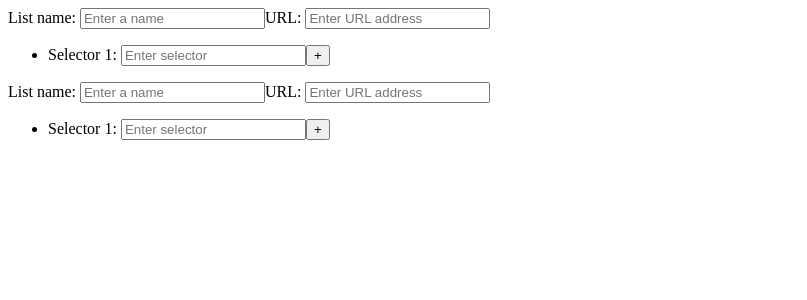
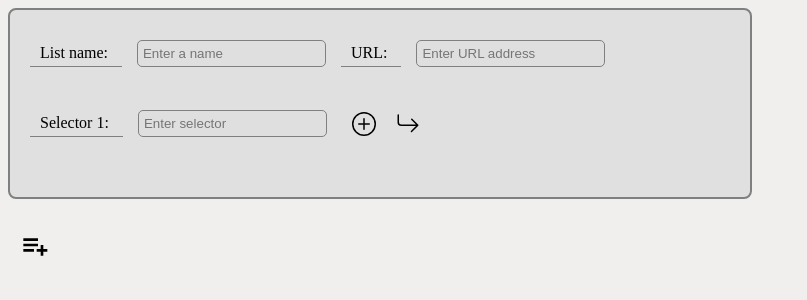
Before and after one commit to jericirenej/scraper-project, a React (Create React App) app: page / in a window 1280 px wide. Shown: the top 300 px of the page, without its empty margins (0-807 px from the left). Built offline with nearby package versions, Linux system fonts and the light colour scheme.

Commit message:
Implementation of adding/deleting whole (scrape)lists implemented. Basic CSS set-up. TO-DO: child selectors (recursive querying and rendering)! Idea: use browser storage API for initial implementation instead of MongoDB or similar?

```diff
--- a/package.json
+++ b/package.json
@@ -9,6 +9,7 @@
     "nanoid": "^3.1.20",
     "react": "^17.0.1",
     "react-dom": "^17.0.1",
+    "react-icons": "^4.1.0",
     "react-scripts": "4.0.1",
     "web-vitals": "^0.2.4"
   },
--- a/src/App.jsx
+++ b/src/App.jsx
@@ -2,26 +2,29 @@ import React, { Component, Fragment } from 'react';
 import Selector from './selectors';
 import UrlInput from './urlInput';
 import SiteMap from './classes/ScrapeList';
+import { BiListPlus } from "react-icons/bi";
+import "./style.css";
 
 
 class App extends Component {
   state = {
       siteMaps: [
-        new SiteMap(),
         new SiteMap()
       ]
   }
 
 
-  AddSelector = (position, element) => {
-    console.log(`Adding new selector AFTER Selector No. ${element+1}...`);
+  AddSelector = (position, index) => {
     let newState = this.state.siteMaps;
-    newState[position].addSelector(element);
+    newState[position].addSelector(index);
     this.setState({ siteMaps: newState });
   }
 
+  AddChild = (position, element) => {
+    console.log(`Adding a child selector at list ${position}, selector No. ${element + 1}`);
+  }
+
   DeleteSelector = (position, element) => {
-    console.log(`Deleting selector No. ${element +1 }...`);
     let newState = this.state.siteMaps;
     newState[position].deleteSelector(element);
     this.setState({ siteMaps: newState });
@@ -34,15 +37,29 @@ class App extends Component {
   }
 
   HandleSelectorChange = (input, position, element) =>  {
-    //console.log(`Selector ${element+1} input: ${input.target.value}`);
     let newState = this.state.siteMaps;
     newState[position].updateSelectorValue(element, input);
     this.setState({ siteMaps: newState});
 
   }
 
+  AddSiteMap = (position) => {
+    let newState = this.state.siteMaps
+    if (position) {
+      newState = newState.slice(0,position+1).concat(new SiteMap()).concat(newState.slice(position+1));
+    } else {
+      newState = newState.concat(new SiteMap());
+    }
+    this.setState( { siteMaps: newState });
+  }
+
+  DeleteSiteMap = (id) => {
+    let newState = this.state.siteMaps;
+    newState = newState.filter(item => item.id !== id);
+    this.setState({ siteMaps: newState });
+  }
+
   render() {
-    console.log(this.state.siteMaps);
     const siteMaps = this.state.siteMaps;
     return (
       <Fragment>
@@ -52,14 +69,17 @@ class App extends Component {
             urlValue = {siteMaps[itemIndex].url} nameValue = {siteMaps[itemIndex].name}
             urlProp = "url" nameProp = "name"
             onInputChange = {(input, identifier) => this.HandleUrlChange(input.target.value, itemIndex, identifier)}
+            onSiteDelete={() => this.DeleteSiteMap(item.id)}
+            siteMaps = {siteMaps.length}
           />
           <ul key= { item.id }>
           {item.selectors.map((selector, selectorIndex) => (
             <li key = {selector.id}>
             <Selector
               onAdd={()=>this.AddSelector(itemIndex, selectorIndex)}
-              onDelete={() => this.DeleteSelector(itemIndex, selectorIndex)}
-              onInputChange = {(input) => this.HandleSelectorChange(input.target.value, itemIndex, selectorIndex)}
+              onAddChild={() => this.AddChild(itemIndex, selectorIndex)}
+              onDelete={() => this.DeleteSelector(itemIndex, selector.id)}
+              onInputChange = {(input) => this.HandleSelectorChange(input.target.value, itemIndex, selector.id)}
               index={selectorIndex}
               children={siteMaps[itemIndex].selectors.length}
               inputValue={selector.value}
@@ -67,7 +87,12 @@ class App extends Component {
             </li>
             ))}
           </ul>
-        </section>))}
+        </section>))
+        }
+        <BiListPlus
+          className="addNewList button"
+          title="Add another scraping list"
+          onClick = {() => this.AddSiteMap()} />
       </Fragment>
 
       )
--- a/src/classes/ScrapeList.js
+++ b/src/classes/ScrapeList.js
@@ -22,14 +22,17 @@ class SiteMap {
   //or the array only has 1 element; or parameter is omitted, THEN use push();
   //ELSE insert selector AFTER the specified index.
   addSelector(index) {
+    console.log(`Index value passed: ${index}`)
     let selectors = this.selectors;
-    if (!index || index >= selectors.length - 1 || selectors.length === 0) {
-          selectors.push(new Selector(selectors.length));
+    if (index >= selectors.length - 1 || selectors.length === 0) {
+        console.log("Pushing new selector ...")
+        selectors.push(new Selector());
     } else {
+      console.log("Inserting new selector ...");
       let newSelectors = [
         ...selectors.slice(0, index + 1),
-        new Selector(index + 1),
-        ...selectors.slice(index + 1).map(item => ({...item, id: item.id + 1 }))
+        new Selector(),
+        ...selectors.slice(index + 1)
       ];
       this.selectors = newSelectors;
     }
@@ -37,16 +40,16 @@ class SiteMap {
 
   deleteSelector(index) {
     let reducedSelectors = this.selectors.filter(item => item.id !== index)
-    reducedSelectors = reducedSelectors.map(item => (
+  /*  reducedSelectors = reducedSelectors.map(item => (
       {...item, id: reducedSelectors.indexOf(item)}
-    ));
+    ));*/
     this.selectors = reducedSelectors;
   }
 
-  updateSelectorValue(index, input) {
-    let updatedSelector = this.selectors[index];
-    updatedSelector.value = input;
-    this.selectors[index] = updatedSelector;
+  updateSelectorValue(id, input) {
+    let updatedSelector = this.selectors;
+    updatedSelector.find(item => item.id === id).value = input;
+    this.selectors = updatedSelector;
   }
 
   updateSitemap(input, property) {
--- a/src/selectors.jsx
+++ b/src/selectors.jsx
@@ -1,9 +1,8 @@
 import React, { Fragment } from 'react';
-
+import { BsArrowReturnRight, BsPlusCircle, BsXSquare } from "react-icons/bs";
 
 const Selector = props =>  {
-
-  const {onDelete, onAdd, onInputChange, index, inputValue, children} = props;
+const {onDelete, onAdd, onAddChild, onInputChange, index, inputValue, children} = props;
 
   return (
     <Fragment>
@@ -15,9 +14,19 @@ const Selector = props =>  {
           onChange={(input) => onInputChange(input, "selector")}
           id={index + 1}>
           </input>
-        <button type="button" style ={ {cursor: "pointer"} } onClick={onAdd}>+</button>
+        <BsPlusCircle
+          className="addSelectorButton button"
+          data-title="Add a new selector for this list."
+          onClick={onAdd} />
+        <BsArrowReturnRight
+          className="addChildButton button"
+          onClick={onAddChild}/>
         {/*Add Delete button only if the number of line items is greater than one.*/}
-        {(children > 1) ? (<button type="button" style ={ {cursor: "pointer"} } onClick = {onDelete}>X</button>):null}
+        {(children > 1) ? (<BsXSquare
+          className="deleteSelectorButton button"
+          title="Delete the selector"
+          onClick = {onDelete}/>)
+          :null}
     </Fragment>
     )
   }
--- a/src/style.css
+++ b/src/style.css
@@ -1,10 +1,88 @@
+html {
+  background-color: rgb(241, 239, 238);
+  box-sizing:border-box;
+}
+
 ul {
   list-style:none;
-  border: 1px solid grey;
   width: 700px;
+  padding-left: 0;
 }
 
 li {
   padding-top: 5px;
   padding-bottom: 5px;
 }
+
+input {
+  padding: 5px;
+  border: 1.5px solid gray;
+  border-radius: 5px;
+
+}
+
+input:focus, input:hover, label:focus, label:hover {
+  resize:none;
+  border: 1.5px solid rgb(228, 195, 193);
+  box-shadow: 2px 2px 2px rgba(228, 195, 193, 0.6);
+}
+
+
+section {
+  padding: 30px 20px;
+  margin-bottom: 20px;
+  border: 2px solid grey;
+  border-radius: 8px;;
+  width: 700px;
+  background-color:rgb(224, 224, 224);
+}
+
+label {
+  padding: 5px 10px;
+  border-bottom: 1.5px solid gray;
+
+}
+
+button {
+  margin: 0 5px;
+}
+
+input {
+  margin: 0 15px;
+  background-color: rgb(223, 223, 223);
+}
+
+.button {
+  height: 1.5rem;
+  width: 1.5rem;
+  margin: 10px;
+  vertical-align: middle;
+  cursor: pointer;
+}
+
+.button:hover {
+  color: rgb(143, 100, 98);
+  position:relative;
+}
+
+.addNewList {
+  height: 2rem;
+  width: 2rem;
+}
+
+.listHeader {
+  position:relative;
+}
+.deleteList {
+  position: absolute;
+  left: 92%;
+}
+
+.listHeader {
+  margin-bottom: 30px;
+}
+
+/*.listHeader {
+  display: grid;
+  grid-template-columns: ;
+}*/
--- a/src/urlInput.jsx
+++ b/src/urlInput.jsx
@@ -1,9 +1,11 @@
-import React from 'react';
+import React, { Fragment } from 'react';
+import { BiTrash } from "react-icons/bi";
 
 const UrlInput = props => {
-  const { urlValue, nameValue, onInputChange, urlProp, nameProp } = props
+  const { urlValue, nameValue, onInputChange, onSiteDelete, urlProp, nameProp, siteMaps } = props
   return (
-    <div>
+    <Fragment>
+    <div className="listHeader">
       <label>List name: </label>
         <input
           type="text"
@@ -18,7 +20,13 @@ const UrlInput = props => {
         value = {urlValue}
         onChange = {(input) => onInputChange(input, urlProp)}
       />
+      {/*Add Delete button only if the number of siteMaps is greater than one.*/}
+      {(siteMaps > 1) ? (<BiTrash
+          className="deleteList button"
+          onClick= {() => onSiteDelete()}/>)
+        : null}
     </div>
+    </Fragment>
    );
 }
 
```
Also changed, not shown: 2 other files (tests, documents, lock files or other folders).
